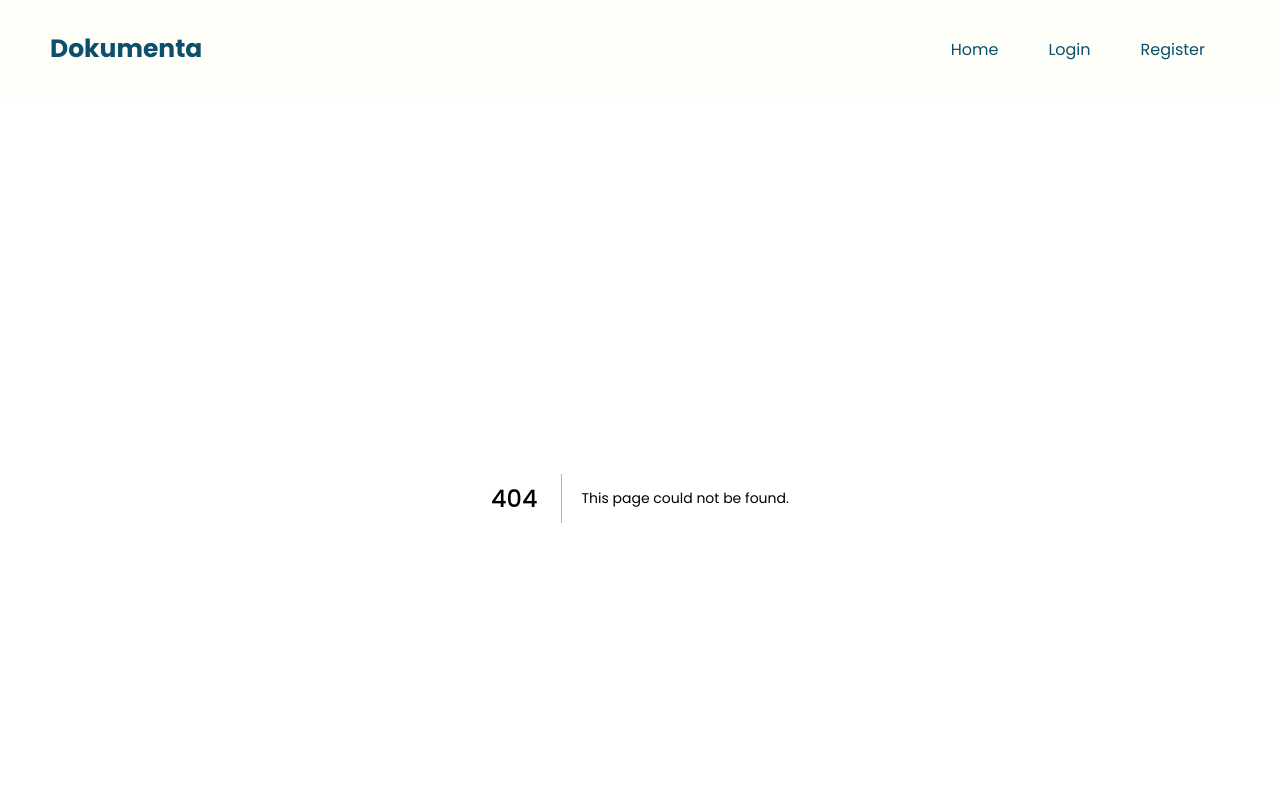
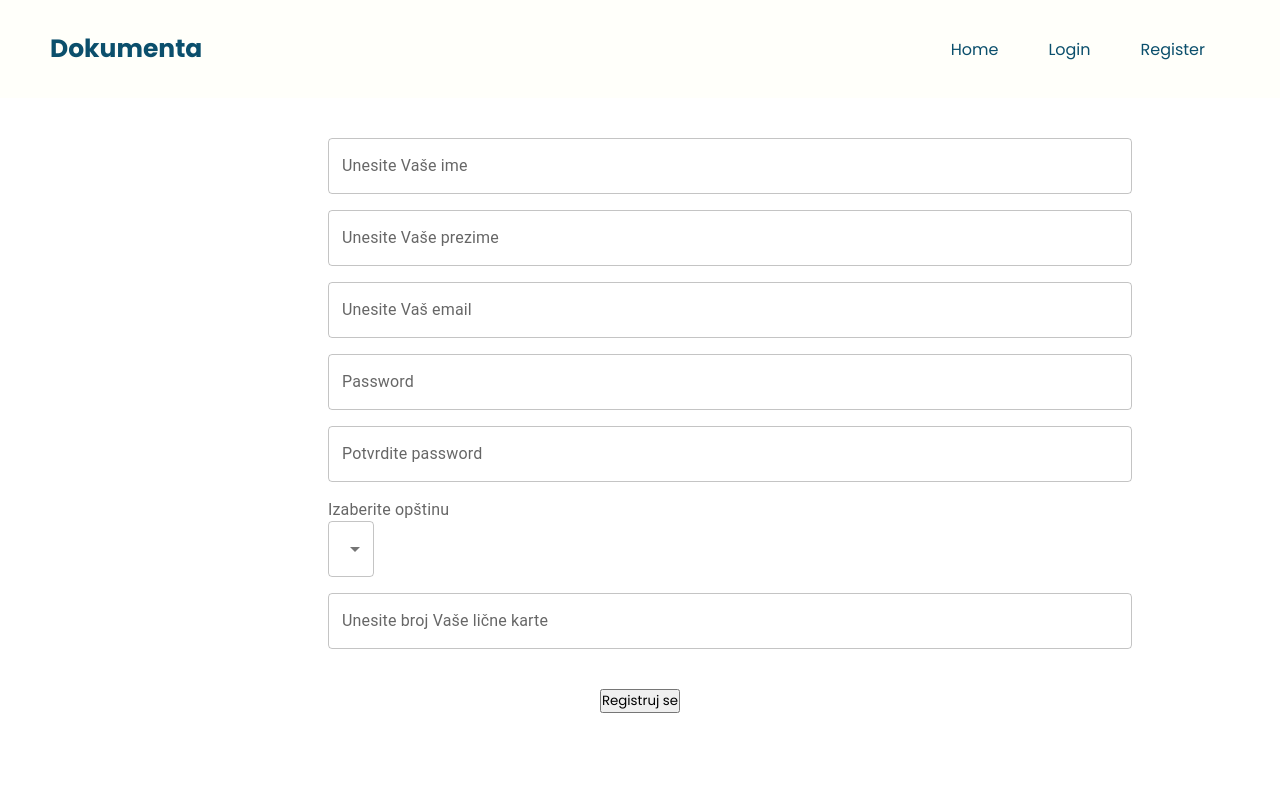
Before and after one commit to farisbegic/dokumenta, a Next.js app in the folder frontend/: page /registration in a window 1280 px wide. Before the commit this address had no page. Shown: the top 800 px of the page. Built offline with nearby package versions, Linux system fonts and the light colour scheme.

Commit message:
Added registration form. (#3)

```diff
--- /dev/null
+++ b/frontend/components/Registration/RegisterForm.js
@@ -0,0 +1,116 @@
+import React, {useState} from 'react';
+import Box from '@mui/material/Box';
+import Select from '@mui/material/Select';
+import TextField from '@mui/material/TextField';
+import InputLabel from '@mui/material/InputLabel';
+import MenuItem from '@mui/material/MenuItem';
+import { useFormik } from "formik";
+import * as Yup from "yup";
+import municipalities from '../../constants/municipalities';
+
+const RegisterForm = () => {
+
+    const onSubmit=(values) =>{
+        console.log(values);
+    }
+      const formik = useFormik({
+        initialValues: {
+          firstName: "",
+          lastName: "",
+          email: "",
+          password: "",
+          passwordConfirmation: "",
+          idNumber: ""
+        },
+        validationSchema : Yup.object().shape({
+            firstName: Yup.string().required("Ime je obavezno polje"),
+            lastName: Yup.string().required("Prezime je obavezno polje"),
+            password: Yup.string()
+              .min(8, "Password mora sadržavati najmanje 8 karaktera")
+              .required("Password je obavezno polje"),
+            email: Yup.string()
+              .email("Netačna email adresa")
+              .required("Email je obavezno polje"),
+            idNumber: Yup.string()
+            .min(9,"Broj lične karte mora sadržavati 9 karaktera").required("Broj lične karte je obavezno polje"),
+            passwordConfirmation: Yup.string()
+            .oneOf([Yup.ref('password'), null], 'Password se ne poklapa')
+          }),
+        onSubmit,
+
+      });
+
+
+
+    return (
+        <>
+         <Box
+      component="form"
+      sx={{
+        '& .MuiTextField-root': { m:1, width: '80ch' },
+      }}
+      >
+        <div className='container'>
+        <form className='form' onSubmit={formik.handleSubmit}>
+            <TextField id="firstName" name='firstName' label="Unesite Vaše ime"  variant="outlined" onBlur={formik.handleBlur}
+             value={formik.values.firstName} onChange={formik.handleChange}  />
+             {formik.errors.firstName && formik.touched.firstName ? (
+              <p className='error-message'>{formik.errors.firstName}</p>
+            ) : null}
+            <TextField id="lastName" name='lastName' label="Unesite Vaše prezime" variant="outlined" onBlur={formik.handleBlur}
+             value={formik.values.lastName} onChange={formik.handleChange} />
+             {formik.errors.lastName && formik.touched.lastName ? (
+              <p className='error-message'>{formik.errors.lastName}</p>
+            ) : null}
+            <TextField id="email" name='email' label="Unesite Vaš email" variant="outlined" onBlur={formik.handleBlur}
+             value={formik.values.email} onChange={formik.handleChange} />
+             {formik.errors.email && formik.touched.email ? (
+              <p className='error-message'>{formik.errors.email}</p>
+            ) : null}
+            <TextField id="password" type='password' name='password' label="Password" variant="outlined" onBlur={formik.handleBlur}
+             value={formik.values.password} onChange={formik.handleChange} />
+             {formik.errors.password && formik.touched.password ? (
+              <p className='error-message'>{formik.errors.password}</p>
+            ) : null}
+            <TextField id="passwordCondirmation" type='password' name='passwordConfirmation' label="Potvrdite password" variant="outlined" onBlur={formik.handleBlur}
+             value={formik.values.passwordConfirmation} onChange={formik.handleChange} />
+             {formik.errors.passwordConfirmation && formik.touched.passwordConfirmation ? (
+              <p className='error-message'>{formik.errors.passwordConfirmation}</p>
+            ) : null}
+
+            <div className='input-select'>
+            <InputLabel id="demo-simple-select-standard-label">Izaberite opštinu</InputLabel>
+        <Select
+          labelId="demo-simple-select-standard-label"
+          id="municipality"
+          onChange={formik.handleChange}
+          onBlur={formik.handleBlur}
+          label="Opština"
+          name='municipality'
+          value={formik.values.municipality}
+        >
+          { municipalities.map((mun, index) => {
+            return <MenuItem key={index} value={mun.value}>{mun.name}</MenuItem>
+          })}
+
+        </Select>
+            </div>
+
+            <TextField id="idNumber" name='idNumber' label="Unesite broj Vaše lične karte" variant="outlined" onBlur={formik.handleBlur}
+             value={formik.values.idNumber} onChange={formik.handleChange}/>
+             {formik.errors.idNumber && formik.touched.idNumber ? (
+              <p className='error-message'>{formik.errors.idNumber}</p>
+            ) : null}
+
+        </form>
+        <button type='submit' onClick={formik.handleSubmit}>Registruj se</button>
+        </div>
+        </Box>
+
+        </>
+
+
+    )
+};
+
+export default RegisterForm;
--- /dev/null
+++ b/frontend/constants/municipalities.js
@@ -0,0 +1,38 @@
+export default [
+    {
+        value: 'trnovo',
+        name: 'Trnovo'
+    },
+    {
+        value: 'hadzici',
+        name: 'Hadžići'
+    },
+    {
+        value: 'ilidza',
+        name: 'Ilidža'
+    },
+    {
+        value: 'noviGrad',
+        name: 'Novi Grad'
+    },
+    {
+        value: 'novoSarajevo',
+        name: 'Novo Sarajevo'
+    },
+    {
+        value: 'centar',
+        name: 'Centar'
+    },
+    {
+        value: 'stariGrad',
+        name: 'Stari Grad'
+    },
+    {
+        value: 'vogosca',
+        name: 'Vogošća'
+    },
+    {
+        value: 'ilijas',
+        name: 'Ilijaš'
+    }
+]
--- a/frontend/constants/routes.js
+++ b/frontend/constants/routes.js
@@ -8,7 +8,7 @@ export default {
         name: 'Login'
     },
     register: {
-        link: '/register',
+        link: '/registration',
         name: 'Register'
     }
 }
--- /dev/null
+++ b/frontend/pages/registration.js
@@ -0,0 +1,11 @@
+import React from 'react';
+import RegisterForm from '../components/Registration/RegisterForm';
+
+const Header = () => {
+
+    return (
+        <RegisterForm />
+    );
+};
+
+export default Header;
--- /dev/null
+++ b/frontend/styles/Registration/_all.scss
@@ -0,0 +1 @@
+@import "register-form";
--- /dev/null
+++ b/frontend/styles/Registration/_register-form.scss
@@ -0,0 +1,17 @@
+.container{
+  min-height: 100vh;
+  display: flex;
+  flex-direction: column;
+  align-items: center;
+}
+
+.form{
+  margin: 2rem 0;
+  display: flex;
+  flex-direction: column;
+  width: 50%;
+}
+
+.input-select {
+    margin: 8px;
+}
--- a/frontend/styles/colors.module.scss
+++ b/frontend/styles/colors.module.scss
@@ -3,6 +3,7 @@ $secondary-color: #1E84B3;
 $contrast-color: #1b2227;
 $background-color: #fffffa;
 $shadow-color: rgba(0, 0, 0, 0.1);
+$error-color: red;
 
 :export {
   primaryColor: $primary-color;
@@ -10,4 +11,5 @@ $shadow-color: rgba(0, 0, 0, 0.1);
   contrastColor: $contrast-color;
   backgroundColor: $background-color;
   shadowColor: $shadow-color;
+  errorColor: $error-color
 }
--- a/frontend/styles/globals.scss
+++ b/frontend/styles/globals.scss
@@ -44,7 +44,14 @@
 }
 
 
+.error-message {
+  color: $error-color;
+  padding: 10px;
+  text-align: center
+}
+
 // Import styles
 
 @import "common/_all.scss";
 @import "Home/_all.scss";
+@import "Registration/_all.scss"
```
Also changed, not shown: frontend/package.json (+6 -1 lines), 1 other file (tests, documents, lock files or other folders).
